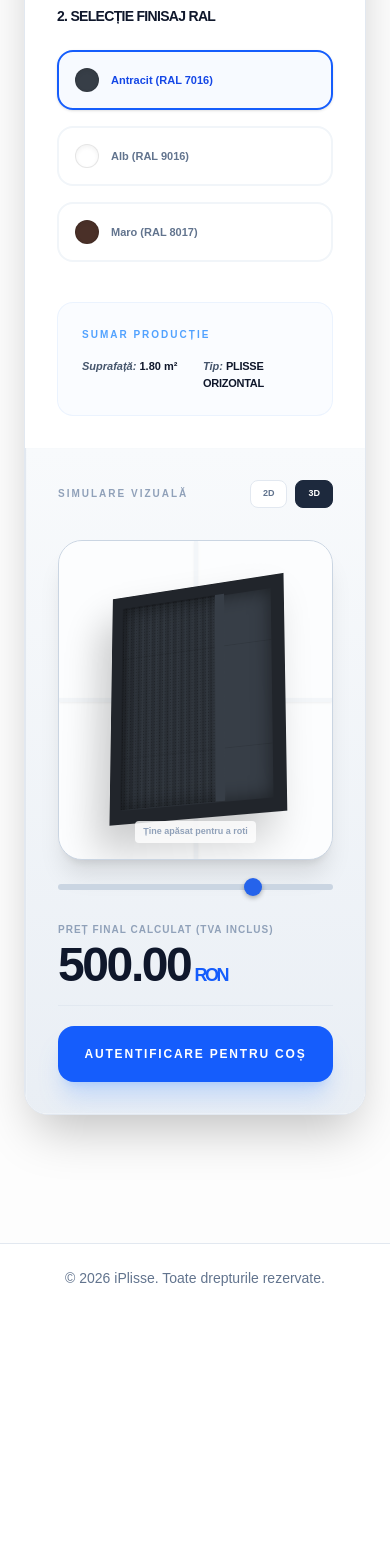
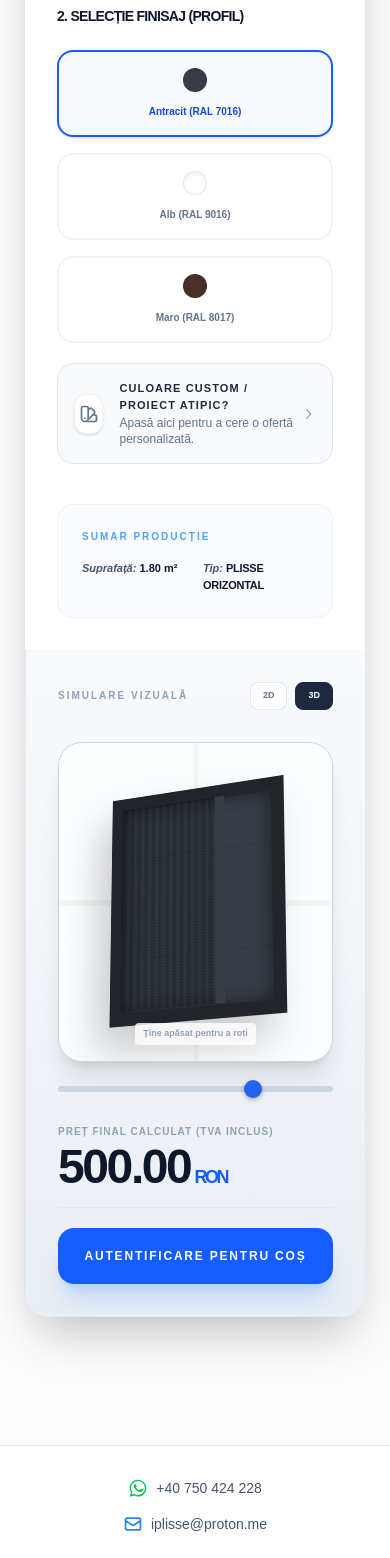
Before and after one commit to mkz113/iplisse, a Next.js app: page / in a window 390 px wide. Shown: the part 2820-4378 px from the top of the page. Before the commit the page ends 4132 px from the top, so only its background shows below. Built offline with nearby package versions, Linux system fonts and the light colour scheme; no server answers.

Commit message:
implementation configurator custom pallettes

```diff
--- a/app/components/Configurator.tsx
+++ b/app/components/Configurator.tsx
@@ -2,7 +2,7 @@
 
 import { useState, useRef, useEffect, useCallback, useMemo } from "react";
 import { useRouter } from "next/navigation";
-import { supabase } from "@/lib/supabase/client"; // Folosim instanța globală corectă!
+import { supabase } from "@/lib/supabase/client";
 
 interface ConfiguratorProps {
     user: any;
@@ -13,14 +13,14 @@ export default function Configurator({ user }: ConfiguratorProps) {
     const [isSubmitting, setIsSubmitting] = useState(false);
     const [hydrated, setHydrated] = useState(false);
 
-    // Stare pentru Notificări (Pop-up)
+    // Stări Pop-up-uri
     const [toast, setToast] = useState<{ visible: boolean; message: string; type: "success" | "error" }>({
         visible: false,
         message: "",
         type: "success"
     });
+    const [showContactModal, setShowContactModal] = useState(false); // NOU: Stare pt modalul de contact
 
-    // Stări formular
     const [unit, setUnit] = useState<"mm" | "cm" | "m">("mm");
     const [rawWidth, setRawWidth] = useState<string>("1200");
     const [rawHeight, setRawHeight] = useState<string>("1500");
@@ -28,13 +28,11 @@ export default function Configurator({ user }: ConfiguratorProps) {
     const [openLevel, setOpenLevel] = useState<number>(70);
     const [viewMode, setViewMode] = useState<"2D" | "3D">("3D");
 
-    // Stări pentru 3D Interactive
     const [rotation, setRotation] = useState({ x: 15, y: -25 });
     const [isDragging, setIsDragging] = useState(false);
     const dragStart = useRef({ x: 0, y: 0 });
     const visualizerRef = useRef<HTMLDivElement>(null);
 
-    // Funcție ajutătoare pentru afișarea Pop-up-ului
     const showToast = (message: string, type: "success" | "error") => {
         setToast({ visible: true, message, type });
         setTimeout(() => setToast({ visible: false, message: "", type: "success" }), 3000);
@@ -132,7 +130,6 @@ export default function Configurator({ user }: ConfiguratorProps) {
         };
     }, [isDragging, handleMouseMove, handleMouseUp]);
 
-    // --- LOGICA REPARATĂ PENTRU COȘ + POP-UP ---
     const handleAddToCart = async () => {
         if (!user) {
             router.push("/auth/login");
@@ -144,9 +141,7 @@ export default function Configurator({ user }: ConfiguratorProps) {
             const { data: { session } } = await supabase.auth.getSession();
             const activeUserId = session?.user?.id || user?.id;
 
-            if (!activeUserId) {
-                throw new Error("Sesiune expirată. Te rugăm să te reautentifici.");
-            }
+            if (!activeUserId) throw new Error("Sesiune expirată. Te rugăm să te reautentifici.");
 
             const { error } = await supabase
                 .from("orders")
@@ -163,23 +158,20 @@ export default function Configurator({ user }: ConfiguratorProps) {
             if (error) throw error;
 
             localStorage.removeItem("iplisse_config");
-
-            // Afișăm Pop-up-ul de succes
             showToast("Produsul a fost adăugat cu succes în coș!", "success");
 
-            // Așteptăm puțin ca utilizatorul să vadă mesajul, apoi îl ducem la coș
             setTimeout(() => {
                 router.push("/cart");
             }, 1500);
 
         } catch (err: any) {
             console.error("Eroare la adăugare:", err);
-            // Afișăm Pop-up-ul de eroare
             showToast(err.message || "Eroare de conexiune la adăugarea în coș.", "error");
-            setIsSubmitting(false); // Deblocăm butonul doar dacă dă eroare
+            setIsSubmitting(false);
         }
     };
 
+    // Paleta de culori standard
     const colorMap: Record<string, string> = {
         "Antracit (RAL 7016)": "#373e47",
         "Alb (RAL 9016)": "#ffffff",
@@ -202,7 +194,7 @@ export default function Configurator({ user }: ConfiguratorProps) {
     return (
         <div className="bg-white border border-slate-200 shadow-2xl max-w-6xl w-full grid grid-cols-1 lg:grid-cols-12 overflow-hidden rounded-3xl transition-all relative">
 
-            {/* POP-UP NOTIFICATION COMPONENT */}
+            {/* POP-UP SUCCESS/ERROR */}
             {toast.visible && (
                 <div className={`fixed bottom-10 left-1/2 -translate-x-1/2 z-50 px-6 py-4 rounded-2xl shadow-2xl flex items-center gap-3 transition-all transform animate-bounce ${
                     toast.type === "success" ? "bg-green-600 text-white shadow-green-500/30" : "bg-red-500 text-white shadow-red-500/30"
@@ -213,6 +205,56 @@ export default function Configurator({ user }: ConfiguratorProps) {
                         <svg className="w-6 h-6" fill="none" stroke="currentColor" viewBox="0 0 24 24"><path strokeLinecap="round" strokeLinejoin="round" strokeWidth={2} d="M6 18L18 6M6 6l12 12" /></svg>
                     )}
                     <span className="font-bold text-sm tracking-wide">{toast.message}</span>
+                </div>
+            )}
+
+            {/* MODAL CULORI CUSTOM & OFERTE */}
+            {showContactModal && (
+                <div className="fixed inset-0 z-50 flex items-center justify-center p-4 bg-slate-900/40 backdrop-blur-sm animate-in fade-in duration-200">
+                    <div className="bg-white rounded-3xl w-full max-w-md p-8 shadow-2xl relative animate-in zoom-in-95 duration-200 border border-slate-100">
+                        {/* Buton Închidere */}
+                        <button
+                            onClick={() => setShowContactModal(false)}
+                            className="absolute top-5 right-5 text-slate-400 hover:text-slate-700 bg-slate-100 hover:bg-slate-200 p-2 rounded-full transition-colors"
+                        >
+                            <svg className="w-5 h-5" fill="none" stroke="currentColor" viewBox="0 0 24 24"><path strokeLinecap="round" strokeLinejoin="round" strokeWidth={2} d="M6 18L18 6M6 6l12 12" /></svg>
+                        </button>
+
+                        <div className="w-12 h-12 bg-blue-50 text-blue-600 rounded-2xl flex items-center justify-center mb-6">
+                            <svg className="w-6 h-6" fill="none" stroke="currentColor" viewBox="0 0 24 24"><path strokeLinecap="round" strokeLinejoin="round" strokeWidth={2} d="M7 21a4 4 0 01-4-4V5a2 2 0 012-2h4a2 2 0 012 2v12a4 4 0 01-4 4zm0 0h12a2 2 0 002-2v-4a2 2 0 00-2-2h-2.343M11 7.343l1.657-1.657a2 2 0 012.828 0l2.829 2.829a2 2 0 010 2.828l-8.486 8.485M7 17h.01" /></svg>
+                        </div>
+
+                        <h3 className="text-xl font-black text-slate-900 mb-3 tracking-tight">Culoare Custom sau Proiect Atipic?</h3>
+                        <p className="text-sm text-slate-500 mb-8 leading-relaxed font-medium">
+                            Dorești o nuanță specială din paletarul RAL, imitație de lemn sau ai dimensiuni atipice pentru geamurile tale? Contactează-ne direct și îți vom pregăti rapid o ofertă personalizată.
+                        </p>
+
+                        <div className="space-y-3">
+                            {/* Buton WhatsApp */}
+                            <a
+                                href="https://wa.me/40750424228"
+                                target="_blank"
+                                rel="noopener noreferrer"
+                                className="w-full bg-[#25D366] text-white py-4 rounded-xl font-bold flex items-center justify-center gap-3 hover:bg-[#1ebd5b] transition-all shadow-md active:scale-95"
+                            >
+                                <svg className="w-5 h-5" fill="currentColor" viewBox="0 0 24 24">
+                                    <path fillRule="evenodd" d="M12.031 2.016a9.96 9.96 0 00-8.528 15.112l-1.488 5.438 5.561-1.46a9.957 9.957 0 004.455 1.05h.004c5.498 0 9.966-4.468 9.966-9.966a9.969 9.969 0 00-2.92-7.048 9.966 9.966 0 00-7.05-2.926zm0 18.257h-.003a8.27 8.27 0 01-4.214-1.214l-.302-.178-3.13.823.839-3.053-.196-.312A8.252 8.252 0 013.73 11.982c0-4.562 3.712-8.275 8.274-8.275a8.268 8.268 0 015.852 2.427 8.266 8.266 0 012.425 5.85c0 4.563-3.712 8.275-8.275 8.275zm4.536-6.19c-.248-.125-1.472-.73-1.699-.813-.228-.084-.393-.125-.56.124-.165.25-.642.813-.785.98-.145.166-.289.187-.538.061-.249-.124-1.05-.386-2-1.23-.74-.658-1.24-1.471-1.385-1.72-.145-.25-.015-.385.11-.508.113-.11.249-.292.373-.438.125-.145.166-.25.25-.416.082-.167.042-.313-.02-.438-.063-.125-.56-1.352-.767-1.85-.201-.482-.405-.417-.56-.425h-.478c-.165 0-.435.063-.662.313-.228.25-.87.854-.87 2.083s.891 2.417 1.015 2.584c.125.166 1.762 2.688 4.27 3.77 1.545.666 2.148.718 2.923.603.854-.127 2.607-1.063 2.978-2.084.373-1.021.373-1.896.262-2.084-.112-.187-.414-.291-.663-.416z" clipRule="evenodd" />
+                                </svg>
+                                Discută pe WhatsApp
+                            </a>
+
+                            {/* Buton Email */}
+                            <a
+                                href="mailto:iplisse@proton.me"
+                                className="w-full border-2 border-slate-200 text-slate-700 py-4 rounded-xl font-bold flex items-center justify-center gap-3 hover:border-blue-500 hover:text-blue-600 hover:bg-blue-50 transition-all shadow-sm active:scale-95"
+                            >
+                                <svg className="w-5 h-5" fill="none" stroke="currentColor" viewBox="0 0 24 24">
+                                    <path strokeLinecap="round" strokeLinejoin="round" strokeWidth={2} d="M3 8l7.89 5.26a2 2 0 002.22 0L21 8M5 19h14a2 2 0 002-2V7a2 2 0 00-2-2H5a2 2 0 00-2 2v10a2 2 0 002 2z" />
+                                </svg>
+                                Trimite un Email
+                            </a>
+                        </div>
+                    </div>
                 </div>
             )}
 
@@ -276,29 +318,48 @@ export default function Configurator({ user }: ConfiguratorProps) {
 
                     <section>
                         <h3 className="text-sm font-black text-slate-900 uppercase tracking-tighter mb-6">
-                            2. Selecție Finisaj RAL
+                            2. Selecție Finisaj (Profil)
                         </h3>
-                        <div className="grid grid-cols-1 sm:grid-cols-3 gap-4">
+
+                        {/* Butoane pentru culorile standard */}
+                        <div className="grid grid-cols-1 sm:grid-cols-3 gap-4 mb-5">
                             {Object.keys(colorMap).map((c) => (
                                 <button
                                     key={c}
                                     onClick={() => setFrameColor(c)}
-                                    className={`group relative p-4 flex items-center gap-3 border-2 rounded-2xl transition-all ${
+                                    className={`group relative p-4 flex flex-col sm:flex-row items-center justify-center sm:justify-start gap-3 border-2 rounded-2xl transition-all ${
                                         frameColor === c
                                             ? "border-blue-600 bg-blue-50/50 shadow-sm"
-                                            : "border-slate-100 hover:border-slate-200"
+                                            : "border-slate-100 hover:border-slate-200 bg-white"
                                     }`}
                                 >
                                     <span
-                                        className="w-6 h-6 rounded-full border border-black/10 shadow-inner"
+                                        className="w-6 h-6 rounded-full border border-black/10 shadow-inner flex-shrink-0"
                                         style={{ backgroundColor: colorMap[c] }}
                                     />
-                                    <span className={`text-[11px] font-bold ${frameColor === c ? "text-blue-700" : "text-slate-500"}`}>
+                                    <span className={`text-[10px] sm:text-[11px] text-center sm:text-left font-bold ${frameColor === c ? "text-blue-700" : "text-slate-500"}`}>
                                         {c}
                                     </span>
                                 </button>
                             ))}
                         </div>
+
+                        {/* Banner/Buton pentru cereri custom */}
+                        <button
+                            onClick={() => setShowContactModal(true)}
+                            className="w-full flex items-center justify-between p-4 bg-slate-50 border border-slate-200 rounded-2xl hover:bg-blue-50 hover:border-blue-200 transition-all group"
+                        >
+                            <div className="flex items-center gap-4">
+                                <div className="w-10 h-10 bg-white rounded-xl shadow-sm border border-slate-100 flex items-center justify-center group-hover:shadow-md transition-all">
+                                    <svg className="w-5 h-5 text-slate-500 group-hover:text-blue-500" fill="none" stroke="currentColor" viewBox="0 0 24 24"><path strokeLinecap="round" strokeLinejoin="round" strokeWidth={2} d="M7 21a4 4 0 01-4-4V5a2 2 0 012-2h4a2 2 0 012 2v12a4 4 0 01-4 4zm0 0h12a2 2 0 002-2v-4a2 2 0 00-2-2h-2.343M11 7.343l1.657-1.657a2 2 0 012.828 0l2.829 2.829a2 2 0 010 2.828l-8.486 8.485M7 17h.01" /></svg>
+                                </div>
+                                <div className="text-left">
+                                    <p className="text-[11px] font-black text-slate-800 uppercase tracking-widest">Culoare Custom / Proiect Atipic?</p>
+                                    <p className="text-xs text-slate-500 mt-0.5 font-medium">Apasă aici pentru a cere o ofertă personalizată.</p>
+                                </div>
+                            </div>
+                            <svg className="w-5 h-5 text-slate-400 group-hover:text-blue-500 transition-colors" fill="none" stroke="currentColor" viewBox="0 0 24 24"><path strokeLinecap="round" strokeLinejoin="round" strokeWidth={2} d="M9 5l7 7-7 7" /></svg>
+                        </button>
                     </section>
 
                     <section className="bg-blue-50/30 p-6 rounded-2xl border border-blue-100/50">
--- a/app/layout.tsx
+++ b/app/layout.tsx
@@ -25,8 +25,41 @@ export default function RootLayout({
             {children}
         </main>
 
-        <footer className="relative z-20 border-t border-slate-200 bg-white/80 backdrop-blur-sm p-6 text-center text-sm text-slate-500">
-            &copy; {new Date().getFullYear()} iPlisse. Toate drepturile rezervate.
+        <footer className="relative z-20 border-t border-slate-200 bg-white/80 backdrop-blur-sm p-8 text-center flex flex-col items-center gap-6">
+
+            {/* Secțiunea de Contact */}
+            <div className="flex flex-col sm:flex-row items-center gap-4 sm:gap-10 text-sm font-medium text-slate-600">
+
+                {/* Link WhatsApp */}
+                <a
+                    href="https://wa.me/40750424228"
+                    target="_blank"
+                    rel="noopener noreferrer"
+                    className="flex items-center gap-2 hover:text-green-600 transition-colors group"
+                >
+                    <svg className="w-5 h-5 text-green-500 group-hover:scale-110 transition-transform" fill="currentColor" viewBox="0 0 24 24">
+                        <path fillRule="evenodd" d="M12.031 2.016a9.96 9.96 0 00-8.528 15.112l-1.488 5.438 5.561-1.46a9.957 9.957 0 004.455 1.05h.004c5.498 0 9.966-4.468 9.966-9.966a9.969 9.969 0 00-2.92-7.048 9.966 9.966 0 00-7.05-2.926zm0 18.257h-.003a8.27 8.27 0 01-4.214-1.214l-.302-.178-3.13.823.839-3.053-.196-.312A8.252 8.252 0 013.73 11.982c0-4.562 3.712-8.275 8.274-8.275a8.268 8.268 0 015.852 2.427 8.266 8.266 0 012.425 5.85c0 4.563-3.712 8.275-8.275 8.275zm4.536-6.19c-.248-.125-1.472-.73-1.699-.813-.228-.084-.393-.125-.56.124-.165.25-.642.813-.785.98-.145.166-.289.187-.538.061-.249-.124-1.05-.386-2-1.23-.74-.658-1.24-1.471-1.385-1.72-.145-.25-.015-.385.11-.508.113-.11.249-.292.373-.438.125-.145.166-.25.25-.416.082-.167.042-.313-.02-.438-.063-.125-.56-1.352-.767-1.85-.201-.482-.405-.417-.56-.425h-.478c-.165 0-.435.063-.662.313-.228.25-.87.854-.87 2.083s.891 2.417 1.015 2.584c.125.166 1.762 2.688 4.27 3.77 1.545.666 2.148.718 2.923.603.854-.127 2.607-1.063 2.978-2.084.373-1.021.373-1.896.262-2.084-.112-.187-.414-.291-.663-.416z" clipRule="evenodd" />
+                    </svg>
+                    +40 750 424 228
+                </a>
+
+                {/* Link Email */}
+                <a
+                    href="mailto:iplisse@proton.me"
+                    className="flex items-center gap-2 hover:text-blue-600 transition-colors group"
+                >
+                    <svg className="w-5 h-5 text-blue-500 group-hover:scale-110 transition-transform" fill="none" stroke="currentColor" viewBox="0 0 24 24">
+                        <path strokeLinecap="round" strokeLinejoin="round" strokeWidth={2} d="M3 8l7.89 5.26a2 2 0 002.22 0L21 8M5 19h14a2 2 0 002-2V7a2 2 0 00-2-2H5a2 2 0 00-2 2v10a2 2 0 002 2z" />
+                    </svg>
+                    iplisse@proton.me
+                </a>
+
+            </div>
+
+            <div className="text-xs text-slate-400">
+                &copy; {new Date().getFullYear()} iPlisse. Toate drepturile rezervate.
+            </div>
+
         </footer>
 
         </body>
```
